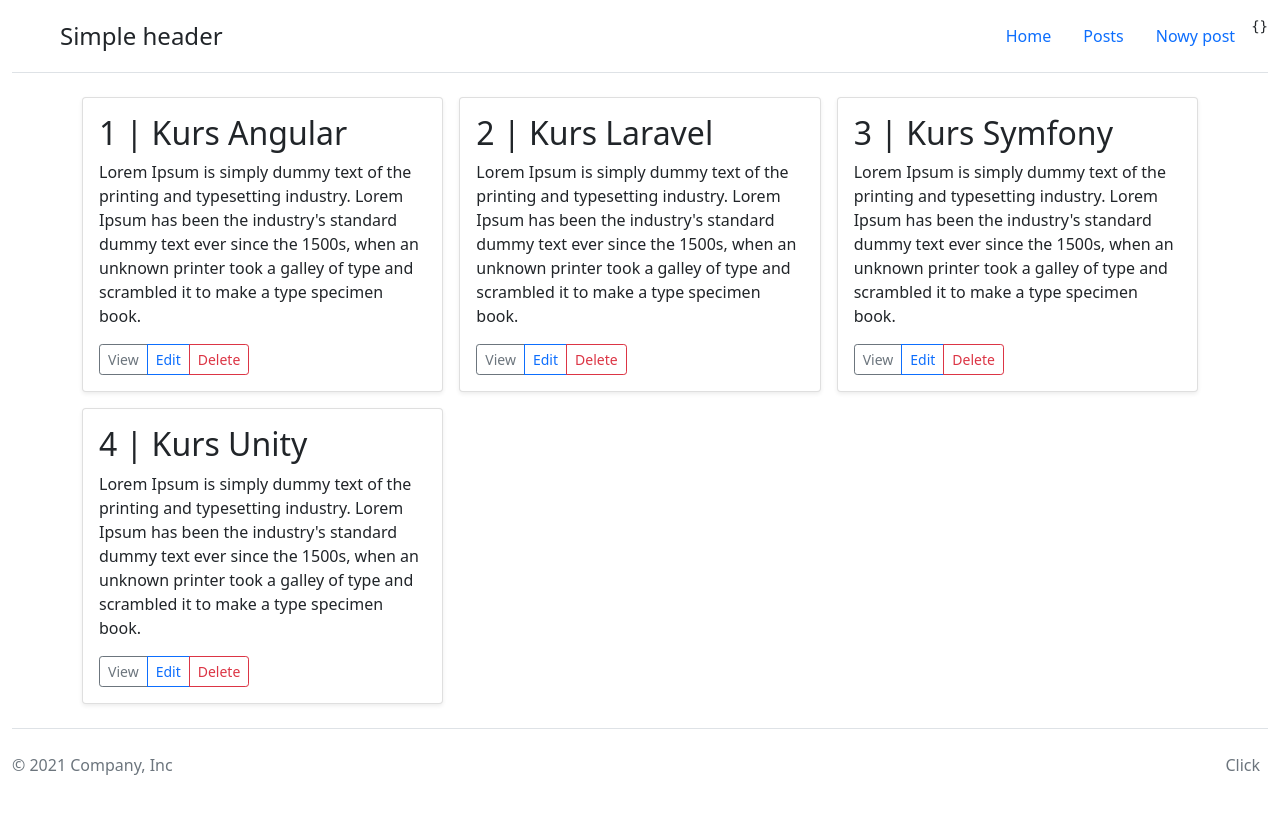
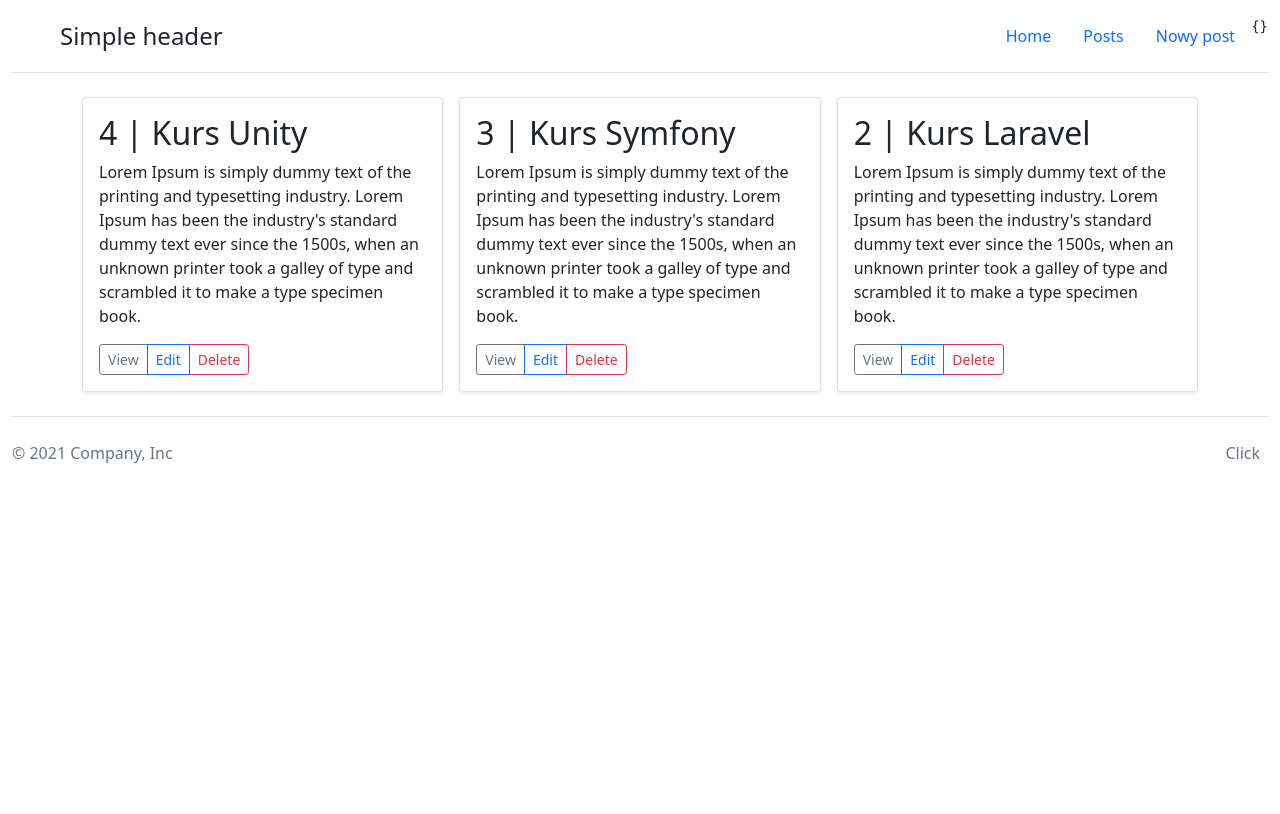
Before and after one commit to Angir777/angular-test-art, an Angular app: page /posts in a window 1280 px wide. Shown: the top 814 px of the page. Built offline with nearby package versions, Linux system fonts and the light colour scheme.

Commit message:
test z vs

```diff
--- a/src/app/post/posts/posts.component.html
+++ b/src/app/post/posts/posts.component.html
@@ -1,7 +1,7 @@
 <div class="container">
     <div class="row row-cols-1 row-cols-sm-2 row-cols-md-3 g-3">
 
-        <div *ngFor="let post of posts; let i = index" class="col">
+        <div *ngFor="let post of posts.slice(-3).reverse(); let i = index" class="col">
             <div id="{{ i }}" class="card shadow-sm">
                 <div class="card-body">
                     <h2>{{ post.id }} | {{ post.title }}</h2>
```
